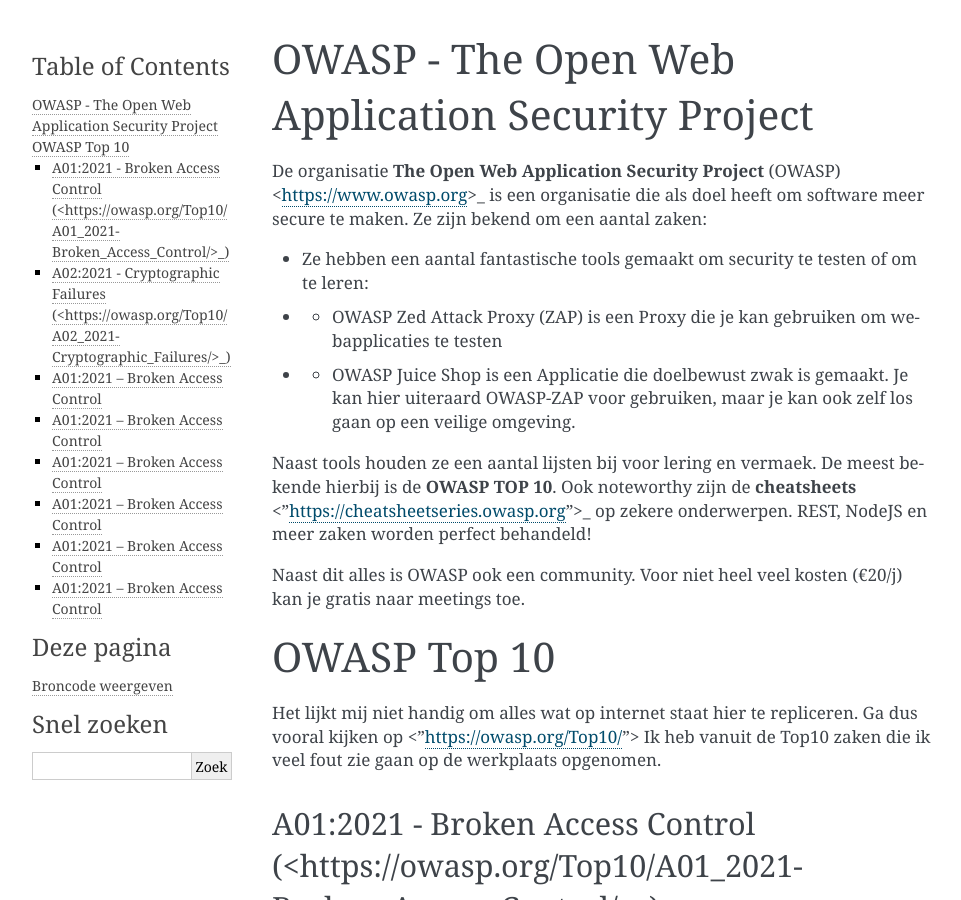
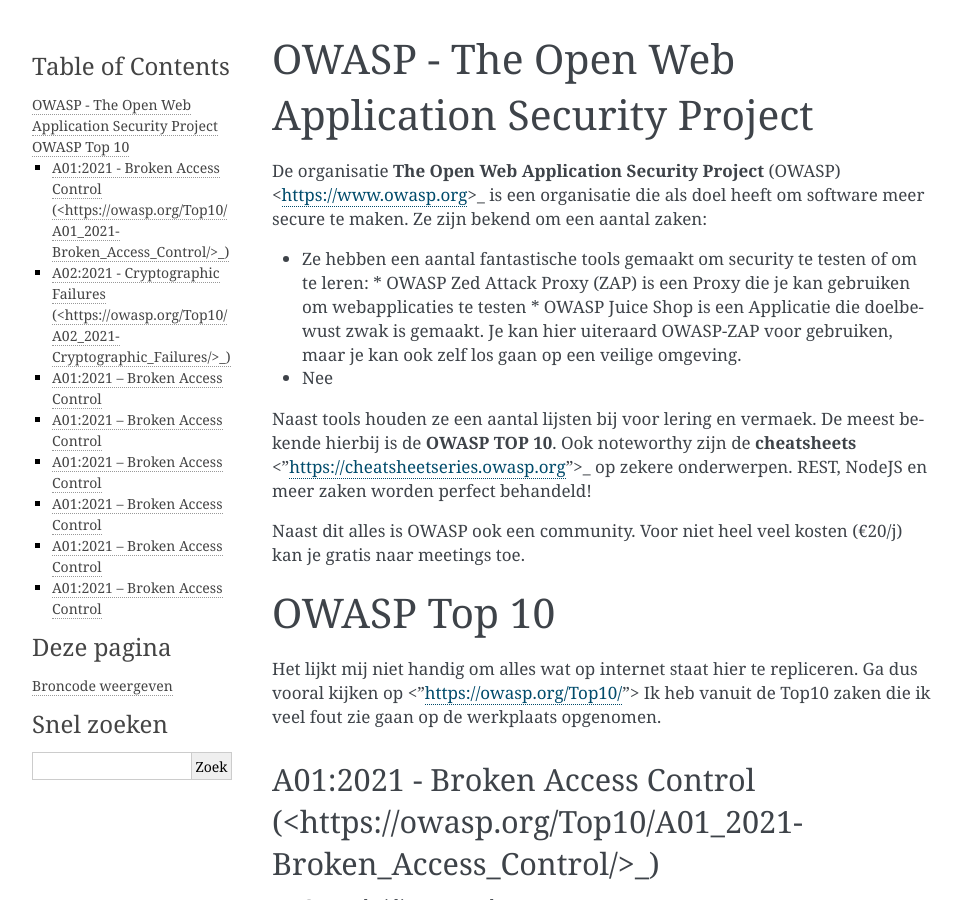
Before and after one commit to diederiknl/bookmaker, a Sphinx documentation site: the page built from source/week_2/owasp.rst, in a window 1280 px wide and 900 px high. Shown: the whole window, without its empty margins (148-1109 px from the left). Built offline with Sphinx 7.4.7, drawn with Linux system fonts in a browser that asks for light colours.

Commit message:
Update owasp.rst

```diff
--- a/source/week_2/owasp.rst
+++ b/source/week_2/owasp.rst
@@ -5,8 +5,9 @@
 Ze zijn bekend om een aantal zaken:
 
 * Ze hebben een aantal fantastische tools gemaakt om security te testen of om te leren:
-*  * OWASP Zed Attack Proxy (ZAP) is een Proxy die je kan gebruiken om webapplicaties te testen
-*  * OWASP Juice Shop is een Applicatie die doelbewust zwak is gemaakt. Je kan hier uiteraard OWASP-ZAP voor gebruiken, maar je kan ook zelf los gaan op een veilige omgeving.
+  * OWASP Zed Attack Proxy (ZAP) is een Proxy die je kan gebruiken om webapplicaties te testen
+  * OWASP Juice Shop is een Applicatie die doelbewust zwak is gemaakt. Je kan hier uiteraard OWASP-ZAP voor gebruiken, maar je kan ook zelf los gaan op een veilige omgeving.
+* Nee
 
 Naast tools houden ze een aantal lijsten bij voor lering en vermaek. De meest bekende hierbij is de **OWASP TOP 10**. Ook noteworthy zijn de **cheatsheets** <"https://cheatsheetseries.owasp.org">_ op zekere onderwerpen. REST, NodeJS en meer zaken worden perfect behandeld!
 
```
